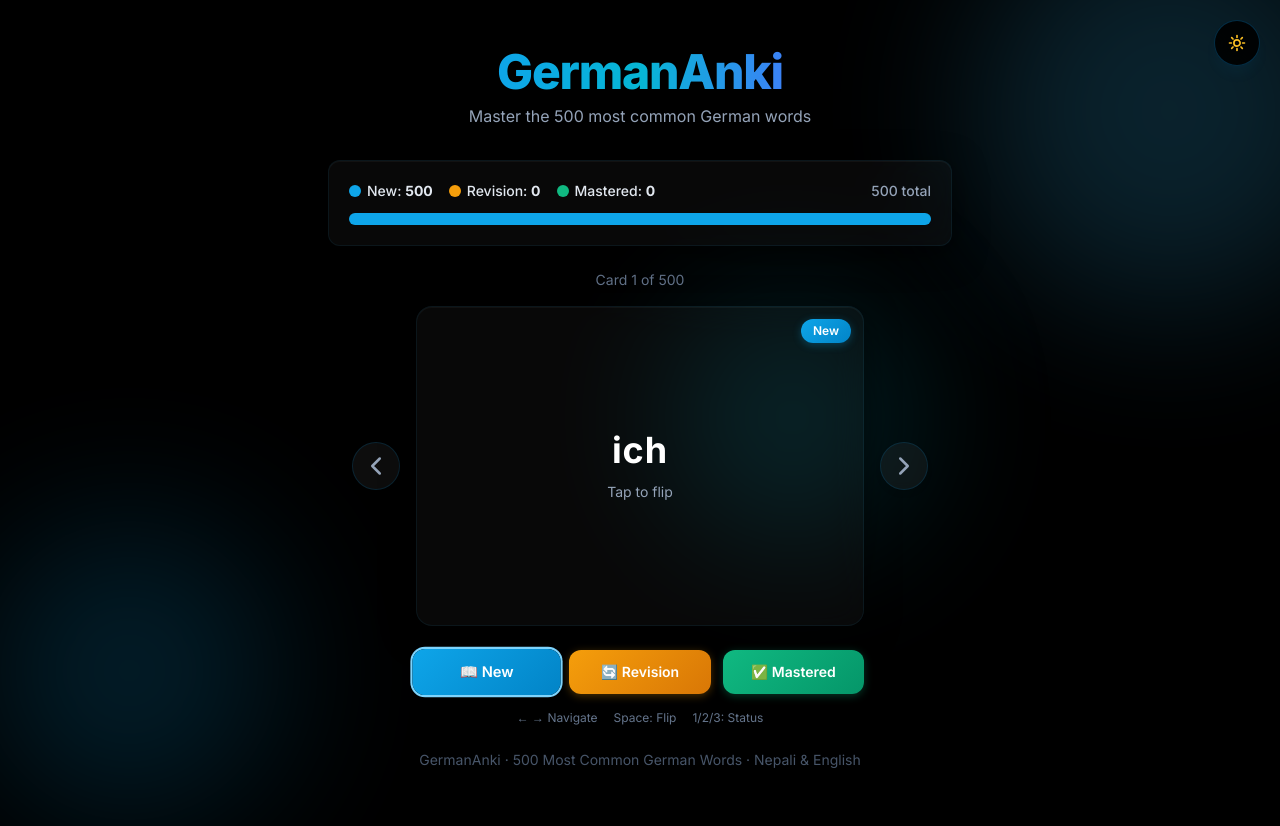
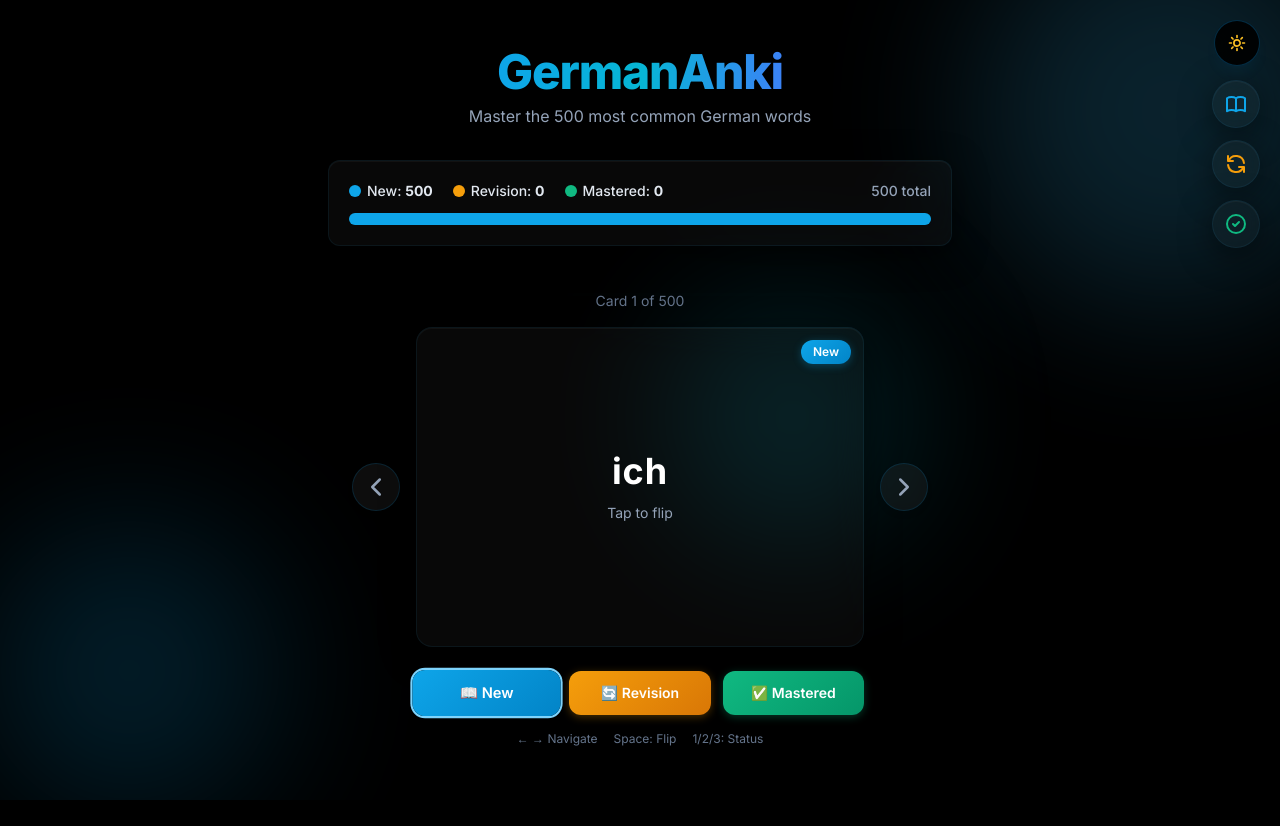
Before and after one commit to manibhatt10/deupal, a Django app: page /study/ in a window 1280 px wide. After the commit the page ends 800 px from the top, so only its background shows below. Run offline with Django 5.2, Linux system fonts and the light colour scheme; data comes from the database, SQL or seed files in the repository; some libraries are stand-ins or nearby versions.

Commit message:
feat: add word list functionality and fix static file serving

```diff
--- a/flashcards/urls.py
+++ b/flashcards/urls.py
@@ -10,4 +10,5 @@ urlpatterns = [
     path('api/card/', views.get_card, name='get_card'),
     path('api/stats/', views.get_stats, name='get_stats'),
     path('api/all_cards/', views.all_cards, name='all_cards'),
+    path('api/word_list/', views.get_word_list, name='get_word_list'),
 ]
--- a/flashcards/views.py
+++ b/flashcards/views.py
@@ -1,7 +1,7 @@
 import json
 
 from django.contrib.auth.decorators import login_required
-from django.db.models import Case, When, Value, IntegerField, Subquery, OuterRef, CharField
+from django.db.models import Case, When, Value, IntegerField, Subquery, OuterRef, CharField, Q
 from django.http import JsonResponse
 from django.shortcuts import render, redirect
 from django.views.decorators.http import require_POST
@@ -53,6 +53,7 @@ def get_card(request):
     user = request.user
     direction = request.GET.get('direction', 'next')
     current_id = request.GET.get('current_id')
+    filter_status = request.GET.get('filter_status')
 
     # Annotate each flashcard with the user's status (default 'New')
     cards = Flashcard.objects.annotate(
@@ -69,6 +70,12 @@ def get_card(request):
             output_field=IntegerField(),
         ),
     ).order_by('priority', 'id')
+
+    if filter_status in ('New', 'Revision', 'Mastered'):
+        if filter_status == 'New':
+            cards = cards.filter(Q(user_status='New') | Q(user_status__isnull=True))
+        else:
+            cards = cards.filter(user_status=filter_status)
 
     if current_id:
         try:
@@ -190,6 +197,42 @@ def get_stats(request):
     })
 
 
+@login_required
+def get_word_list(request):
+    """Return all words for a given status ('New', 'Revision', 'Mastered') as JSON."""
+    user = request.user
+    status_filter = request.GET.get('status')
+
+    if status_filter not in ('New', 'Revision', 'Mastered'):
+        return JsonResponse({'success': False, 'error': 'Invalid status'}, status=400)
+
+    # Annotate with user status
+    cards = Flashcard.objects.annotate(
+        user_status=Subquery(
+            UserFlashcardProgress.objects.filter(
+                user=user, flashcard=OuterRef('pk')
+            ).values('status')[:1],
+            output_field=CharField(),
+        )
+    )
+
+    if status_filter == 'New':
+        # New is either 'New' specifically recorded or NULL progress
+        filtered_cards = cards.filter(Q(user_status='New') | Q(user_status__isnull=True))
+    else:
+        filtered_cards = cards.filter(user_status=status_filter)
+
+    # Order by ID or alphabetically? Let's go with ID for consistency.
+    data = list(filtered_cards.values('id', 'german_text', 'nepali_text', 'english_text'))
+
+    return JsonResponse({
+        'success': True,
+        'status': status_filter,
+        'cards': data,
+        'count': len(data)
+    })
+
+
 def all_cards(request):
     """Return all cards for guest local storage."""
     cards = Flashcard.objects.all().values('id', 'german_text', 'nepali_text', 'english_text')
--- a/static/js/app.js
+++ b/static/js/app.js
@@ -20,6 +20,7 @@ const csrftoken = getCookie('csrftoken');
 let currentCardId = null;
 let isFlipped = false;
 let isTransitioning = false;
+let currentFilter = null;
 
 // Guest State
 let isGuest = false;
@@ -127,6 +128,9 @@ async function fetchCard(direction = 'next') {
             if (currentCardId) {
                 url += '&current_id=' + currentCardId;
             }
+            if (currentFilter) {
+                url += '&filter_status=' + currentFilter;
+            }
 
             const response = await fetch(url);
             const data = await response.json();
@@ -152,13 +156,17 @@ async function fetchCard(direction = 'next') {
 }
 
 function getGuestCard(direction, currentId) {
-    const cardsWithMeta = allGuestCards.map(c => {
+    let cardsWithMeta = allGuestCards.map(c => {
         const s = guestProgress[c.id] || 'New';
         let p = 0;
         if (s === 'Revision') p = 1;
         if (s === 'Mastered') p = 2;
         return { ...c, status: s, priority: p };
     });
+
+    if (currentFilter) {
+        cardsWithMeta = cardsWithMeta.filter(c => c.status === currentFilter);
+    }
 
     cardsWithMeta.sort((a, b) => {
         if (a.priority !== b.priority) return a.priority - b.priority;
@@ -278,6 +286,92 @@ function updateProgressBar(newCount, revisionCount, masteredCount, total) {
     if (masteredLabel) masteredLabel.textContent = masteredCount;
 }
 
+// ===== Word List Modal =====
+async function openWordList(status) {
+    const modal = document.getElementById('word-list-modal');
+    const title = document.getElementById('modal-title');
+    const items = document.getElementById('word-items');
+    const countLabel = document.getElementById('modal-count');
+
+    if (!modal || !title || !items) return;
+
+    title.textContent = `${status} Word List`;
+    items.innerHTML = '<div class="text-center py-8 text-slate-500 animate-pulse">Fetching words...</div>';
+    modal.classList.remove('hidden');
+    document.body.style.overflow = 'hidden'; // Prevent scroll
+
+    try {
+        let words = [];
+        if (isGuest) {
+            words = allGuestCards.filter(c => {
+                const s = guestProgress[c.id] || 'New';
+                if (status === 'New') return s === 'New';
+                return s === status;
+            });
+        } else {
+            const res = await fetch(`/api/word_list/?status=${status}`);
+            const data = await res.json();
+            if (data.success) {
+                words = data.cards;
+            } else {
+                items.innerHTML = `<div class="text-center py-8 text-rose-500">Error: ${data.error}</div>`;
+                return;
+            }
+        }
+
+        if (words.length === 0) {
+            items.innerHTML = '<div class="text-center py-8 text-slate-500">No words found in this category.</div>';
+            if (countLabel) countLabel.textContent = '0';
+        } else {
+            items.innerHTML = words.map(card => `
+                <div class="p-3 rounded-lg bg-white/5 border border-white/5 flex flex-col sm:flex-row sm:items-center justify-between gap-2 hover:bg-white/10 transition-colors">
+                    <div>
+                        <div class="font-bold text-lg text-slate-200">${card.german_text}</div>
+                        <div class="text-xs text-sky-400 font-medium">${card.nepali_text}</div>
+                    </div>
+                    <div class="text-sm text-slate-400 italic sm:text-right">
+                        ${card.english_text}
+                    </div>
+                </div>
+            `).join('');
+            if (countLabel) countLabel.textContent = words.length;
+        }
+    } catch (err) {
+        console.error(err);
+        items.innerHTML = '<div class="text-center py-8 text-rose-500">Failed to load word list.</div>';
+    }
+}
+
+function closeWordList() {
+    const modal = document.getElementById('word-list-modal');
+    if (modal) modal.classList.add('hidden');
+    document.body.style.overflow = '';
+}
+
+// ===== Filter Logic =====
+function setFilter(status) {
+    if (currentFilter === status) {
+        currentFilter = null; // Toggle off
+    } else {
+        currentFilter = status;
+    }
+
+    // Update UI highlighting
+    document.querySelectorAll('.filter-category').forEach(el => {
+        el.classList.remove('ring-2', 'ring-offset-2', 'ring-sky-400', 'ring-amber-400', 'ring-emerald-400', 'dark:ring-offset-neutral-800');
+        if (currentFilter && el.dataset.status === currentFilter) {
+            let ringClass = 'ring-sky-400';
+            if (currentFilter === 'Revision') ringClass = 'ring-amber-400';
+            if (currentFilter === 'Mastered') ringClass = 'ring-emerald-400';
+            el.classList.add('ring-2', 'ring-offset-2', ringClass, 'dark:ring-offset-neutral-800');
+        }
+    });
+
+    // Reset current card and fetch
+    currentCardId = null;
+    fetchCard('next');
+}
+
 // ===== Swipe Support =====
 let touchStartX = 0;
 let touchStartY = 0;
@@ -351,6 +445,32 @@ document.addEventListener('DOMContentLoaded', async () => {
         });
     });
 
+    // Filter categories
+    document.querySelectorAll('.filter-category').forEach(btn => {
+        btn.addEventListener('click', () => {
+            setFilter(btn.dataset.status);
+        });
+    });
+
+    // Word List Buttons
+    const btnNew = document.getElementById('btn-list-new');
+    const btnRev = document.getElementById('btn-list-revision');
+    const btnMast = document.getElementById('btn-list-mastered');
+    const btnClose = document.getElementById('btn-close-modal');
+    const modal = document.getElementById('word-list-modal');
+
+    if (btnNew) btnNew.addEventListener('click', () => openWordList('New'));
+    if (btnRev) btnRev.addEventListener('click', () => openWordList('Revision'));
+    if (btnMast) btnMast.addEventListener('click', () => openWordList('Mastered'));
+    if (btnClose) btnClose.addEventListener('click', closeWordList);
+    if (modal) {
+        modal.addEventListener('click', (e) => {
+            if (e.target === modal || e.target.classList.contains('absolute')) {
+                closeWordList();
+            }
+        });
+    }
+
     // Keyboard shortcuts
     document.addEventListener('keydown', (e) => {
         // Don't trigger if typing in an input
--- a/templates/flashcards/study.html
+++ b/templates/flashcards/study.html
@@ -9,6 +9,24 @@
 <div class="orb orb-3"></div>
 
 <div class="relative z-10 max-w-2xl mx-auto px-4 sm:px-6 py-8 min-h-screen flex flex-col">
+    <!-- Top Right Buttons -->
+    <div class="fixed top-20 right-5 z-40 flex flex-col gap-3">
+        <button id="btn-list-new" title="New Word List" class="w-12 h-12 rounded-full glass-card flex items-center justify-center text-sky-500 shadow-lg hover:scale-110 active:scale-95 transition-all">
+            <svg xmlns="http://www.w3.org/2000/svg" class="h-6 w-6" fill="none" viewBox="0 0 24 24" stroke="currentColor" stroke-width="2">
+                <path stroke-linecap="round" stroke-linejoin="round" d="M12 6.253v13m0-13C10.832 5.477 9.246 5 7.5 5S4.168 5.477 3 6.253v13C4.168 18.477 5.754 18 7.5 18s3.332.477 4.5 1.253m0-13C13.168 5.477 14.754 5 16.5 5S19.832 5.477 21 6.253v13C19.832 18.477 18.246 18 16.5 18c-1.746 0-3.332.477-4.5 1.253" />
+            </svg>
+        </button>
+        <button id="btn-list-revision" title="Revision List" class="w-12 h-12 rounded-full glass-card flex items-center justify-center text-amber-500 shadow-lg hover:scale-110 active:scale-95 transition-all">
+            <svg xmlns="http://www.w3.org/2000/svg" class="h-6 w-6" fill="none" viewBox="0 0 24 24" stroke="currentColor" stroke-width="2">
+                <path stroke-linecap="round" stroke-linejoin="round" d="M4 4v5h.582m15.356 2A8.001 8.001 0 004.582 9m0 0H9m11 11v-5h-.581m0 0a8.003 8.003 0 01-15.357-2m15.357 2H15" />
+            </svg>
+        </button>
+        <button id="btn-list-mastered" title="Mastered List" class="w-12 h-12 rounded-full glass-card flex items-center justify-center text-emerald-500 shadow-lg hover:scale-110 active:scale-95 transition-all">
+            <svg xmlns="http://www.w3.org/2000/svg" class="h-6 w-6" fill="none" viewBox="0 0 24 24" stroke="currentColor" stroke-width="2">
+                <path stroke-linecap="round" stroke-linejoin="round" d="M9 12l2 2 4-4m6 2a9 9 0 11-18 0 9 9 0 0118 0z" />
+            </svg>
+        </button>
+    </div>
 
     <!-- Header -->
     <header class="text-center mb-6 sm:mb-8 pt-12 sm:pt-4">
@@ -24,19 +42,19 @@
     <div class="mb-6 glass-card rounded-xl p-4 sm:p-5">
         <div class="flex flex-wrap items-center justify-between mb-3 text-xs sm:text-sm font-medium gap-2">
             <div class="flex items-center gap-3 sm:gap-4 flex-wrap">
-                <span class="flex items-center gap-1.5">
+                <span id="filter-new" class="filter-category flex items-center gap-1.5 cursor-pointer hover:opacity-80 transition-all rounded px-1 -ml-1" data-status="New">
                     <span class="w-2.5 h-2.5 sm:w-3 sm:h-3 rounded-full bg-sky-500 inline-block"></span>
-                    <span class="text-slate-700 dark:text-slate-200">New: <strong id="count-new">{{ new_count
+                    <span class="text-slate-700 dark:text-slate-200 select-none">New: <strong id="count-new">{{ new_count
                             }}</strong></span>
                 </span>
-                <span class="flex items-center gap-1.5">
+                <span id="filter-revision" class="filter-category flex items-center gap-1.5 cursor-pointer hover:opacity-80 transition-all rounded px-1 -ml-1" data-status="Revision">
                     <span class="w-2.5 h-2.5 sm:w-3 sm:h-3 rounded-full bg-amber-500 inline-block"></span>
-                    <span class="text-slate-700 dark:text-slate-200">Revision: <strong id="count-revision">{{
+                    <span class="text-slate-700 dark:text-slate-200 select-none">Revision: <strong id="count-revision">{{
                             revision_count }}</strong></span>
                 </span>
-                <span class="flex items-center gap-1.5">
+                <span id="filter-mastered" class="filter-category flex items-center gap-1.5 cursor-pointer hover:opacity-80 transition-all rounded px-1 -ml-1" data-status="Mastered">
                     <span class="w-2.5 h-2.5 sm:w-3 sm:h-3 rounded-full bg-emerald-500 inline-block"></span>
-                    <span class="text-slate-700 dark:text-slate-200">Mastered: <strong id="count-mastered">{{
+                    <span class="text-slate-700 dark:text-slate-200 select-none">Mastered: <strong id="count-mastered">{{
                             mastered_count }}</strong></span>
                 </span>
             </div>
@@ -137,8 +155,32 @@
         </div>
     </div>
 
-    <footer class="text-center text-slate-400 dark:text-slate-600 text-xs sm:text-sm py-6 mt-auto">
-        <p>GermanAnki &middot; 500 Most Common German Words &middot; Nepali &amp; English</p>
     </footer>
+
+    <!-- Word List Modal -->
+    <div id="word-list-modal" class="fixed inset-0 z-[60] hidden">
+        <div class="absolute inset-0 bg-slate-900/40 backdrop-blur-sm"></div>
+        <div class="absolute inset-0 flex items-center justify-center p-4 sm:p-6">
+            <div class="glass-card w-full max-w-lg max-h-[80vh] flex flex-col overflow-hidden shadow-2xl border border-white/20">
+                <div class="p-4 border-b border-white/10 flex items-center justify-between">
+                    <h3 id="modal-title" class="text-xl font-bold bg-gradient-to-r from-sky-400 to-blue-500 bg-clip-text text-transparent">Word List</h3>
+                    <button id="btn-close-modal" class="p-2 rounded-lg hover:bg-white/10 transition-colors">
+                        <svg xmlns="http://www.w3.org/2000/svg" class="h-6 w-6" fill="none" viewBox="0 0 24 24" stroke="currentColor">
+                            <path stroke-linecap="round" stroke-linejoin="round" stroke-width="2" d="M6 18L18 6M6 6l12 12" />
+                        </svg>
+                    </button>
+                </div>
+                <div id="modal-content" class="flex-1 overflow-y-auto p-4 custom-scrollbar">
+                    <div id="word-items" class="space-y-2">
+                        <!-- Words will be injected here -->
+                        <div class="text-center py-8 text-slate-500">Loading words...</div>
+                    </div>
+                </div>
+                <div class="p-4 border-t border-white/10 text-center text-xs text-slate-500">
+                    <span id="modal-count">0</span> words in this category
+                </div>
+            </div>
+        </div>
+    </div>
 </div>
 {% endblock %}
```
Also changed, not shown: 1 other file.
